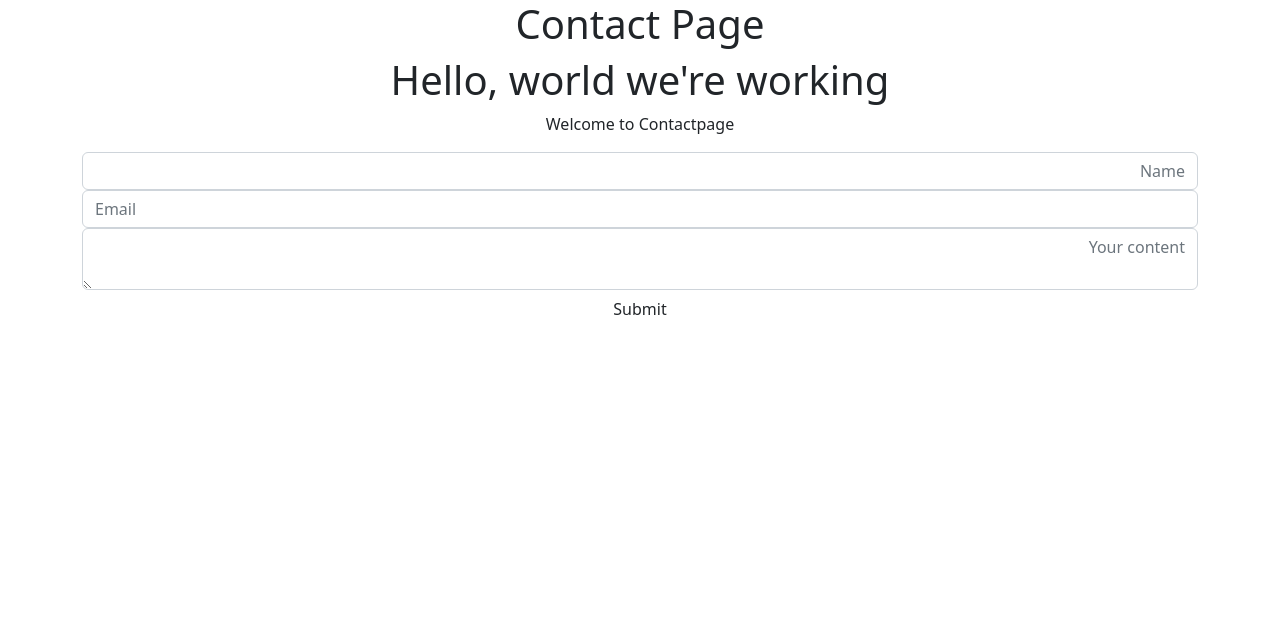
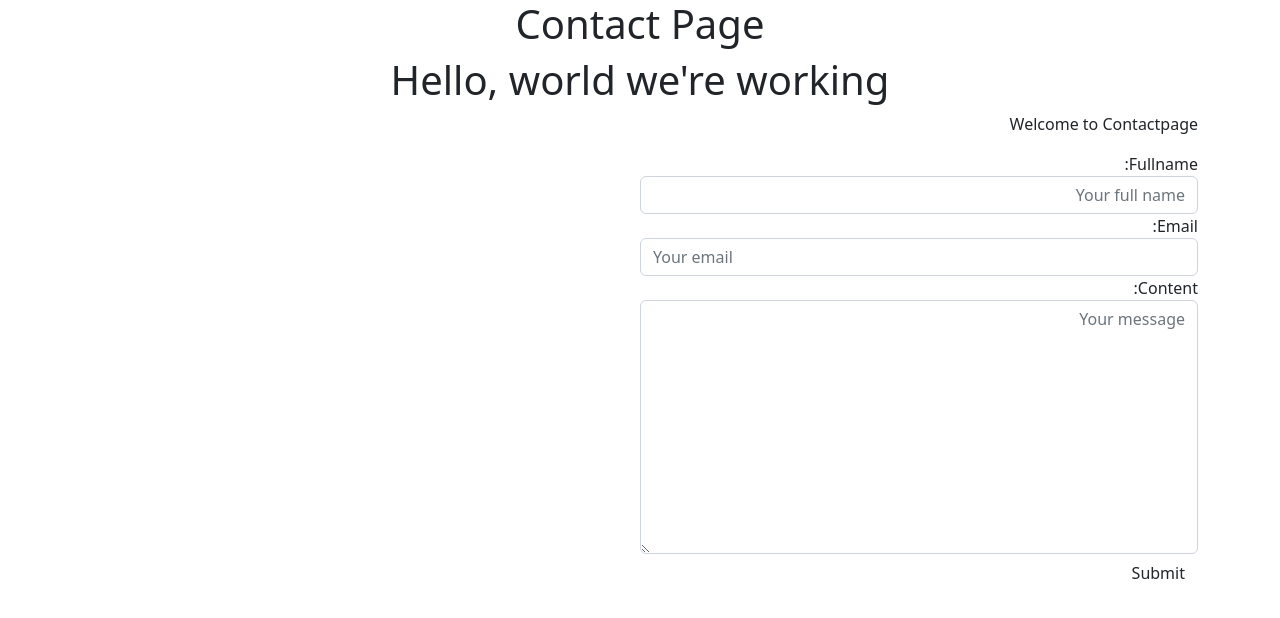
Before and after one commit to Nicolae77/eCommerceAPP, a Django app: page /contact/ in a window 1280 px wide. Shown: the top 618 px of the page. Run offline with Django 4.2, Linux system fonts and the light colour scheme.

Commit message:
Added forms.py file for contact form

```diff
--- /dev/null
+++ b/ecommerce/forms.py
@@ -0,0 +1,13 @@
+from django import forms
+
+class ContactForm(forms.Form):
+    fullname = forms.CharField(widget=forms.TextInput(attrs={"class": "form-control", "placeholder": "Your full name"}))
+    email    = forms.EmailField(widget=forms.EmailInput(attrs={"class": "form-control", "placeholder": "Your email"}))
+    content  = forms.CharField(widget=forms.Textarea(attrs={'class': 'form-control', "placeholder": "Your message"}))
+
+
+def clean_email(self):
+    email = self.cleaned_data.get("email")
+    if not "gmail.com" in email:
+        raise forms.ValidationError("Email has to be gmail.com")
+    return email
--- a/ecommerce/views.py
+++ b/ecommerce/views.py
@@ -1,5 +1,6 @@
 from django.http import HttpResponse
 from django.shortcuts import render
+from .forms import ContactForm
 
 def home_page(request):
     context = {
@@ -16,10 +17,14 @@
     return render(request, "home_page.html", context)
 
 def contact_page(request):
+    contact_form = ContactForm(request.POST or None)
     context = {
     "title":"Contact Page",
-    "content":"Welcome to Contactpage"
+    "content":"Welcome to Contactpage",
+    "form": contact_form
     }
+    if contact_form.is_valid():
+        print(contact_form.cleaned_data)
     if request.method == "POST":
         print(request.POST)
         print(request.POST.get('fullname'))
--- a/templates/contact/view.html
+++ b/templates/contact/view.html
@@ -10,26 +10,24 @@
 
 </head>
 <body>
-<div class='text-center'>
+<div class="text-center">
   <h1>{{title}}</h1>
   <h1>Hello, world we're working</h1>
-
+</div>
 <div class="container">
   <div class="row">
     <div class="col">
       <p>{{content}}</p>
-      <div class="col">
+      <div class="col-sm-6 col-12">
       <form method="POST">{% csrf_token %}
-        <input type='text' class='form-control' placeholder="Name" name='fullname'>
-        <input type="email" class="form-control" placeholder="Email" name="email">
-        <textarea name="content" class="form-control" placeholder="Your content" id="" cols="10" rows="2"></textarea>
+        {{form}}
         <button type="submit" class="btn btn-default">Submit</button>
       </form>
     </div>
   </div>
  </div>
 </div>
-</div>
+
   <!-- Optional JavaScript; choose one of the two! -->
 
   <!-- Option 1: Bootstrap Bundle with Popper -->
```
